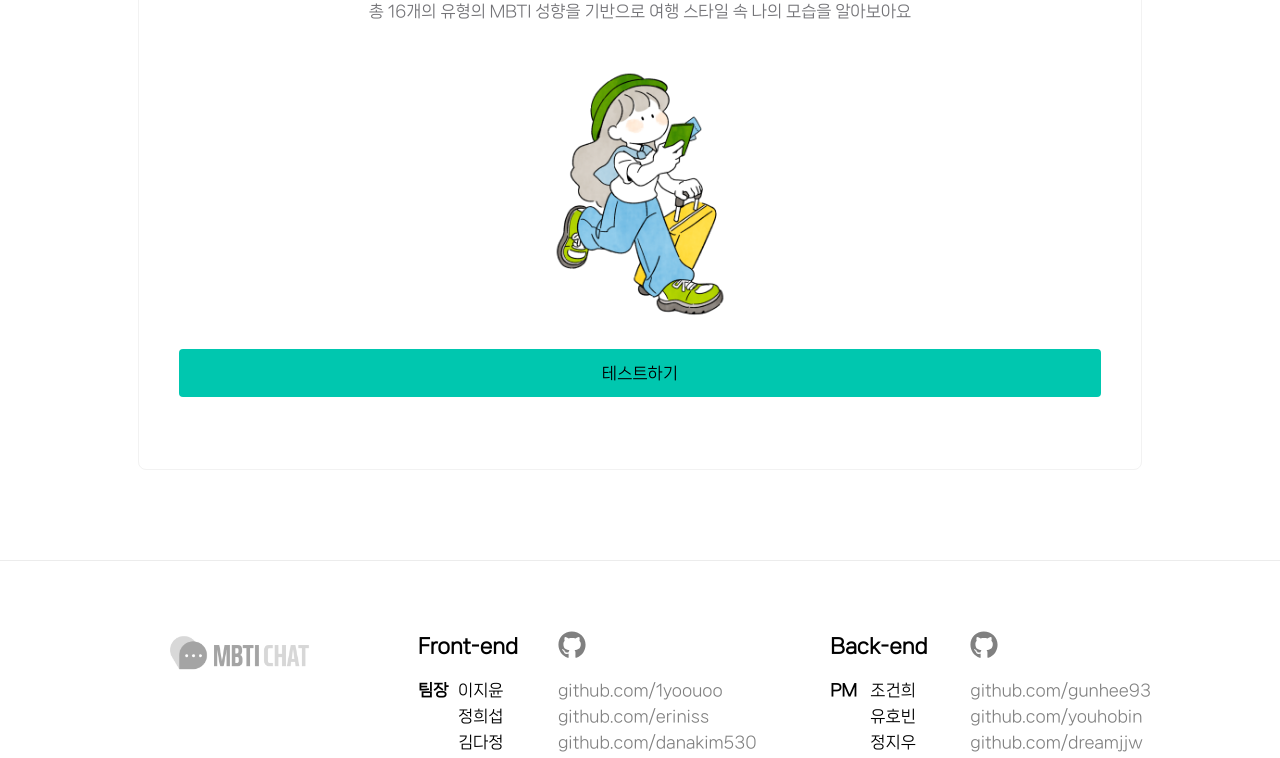
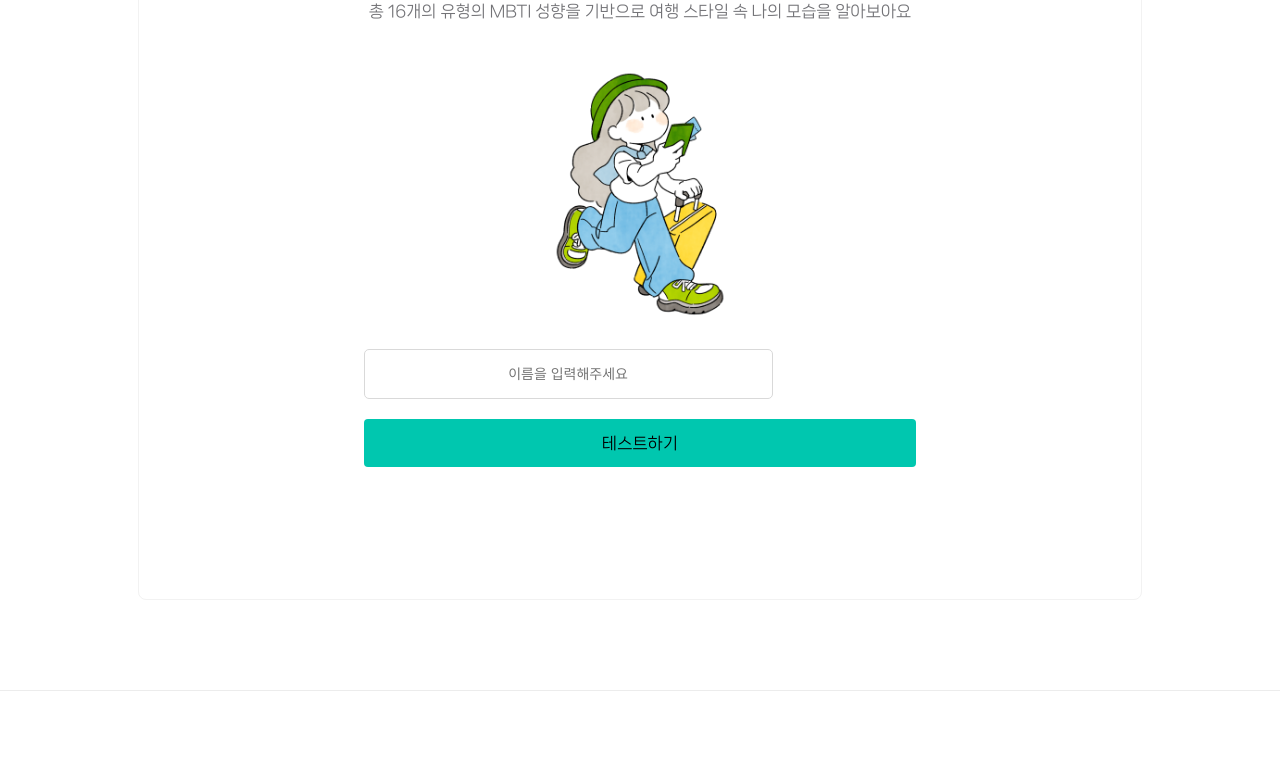
Before and after one commit to Sassy-Project/front-mbti-chat, a React (Create React App) app: page / in a window 1280 px wide. Shown: the part 726-1484 px from the top of the page. Built offline with nearby package versions, Linux system fonts and the light colour scheme.

Commit message:
fix: add input

```diff
--- a/src/components/MbtiTest/startTest.module.scss
+++ b/src/components/MbtiTest/startTest.module.scss
@@ -4,7 +4,7 @@
 .startTest {
   border: 0.0625rem solid #f2f2f2;
   border-radius: 8px;
-  padding: 180px 40px 50px;
+  padding: 180px 40px;
   background-color: #fff;
   width: 90%;
   height: 60vh;
@@ -32,4 +32,18 @@
     width: 250px;
     height: 250px;
   }
+  &__form {
+    width: 60%;
+    margin: auto;
+    &__name {
+      height: 48px;
+      width: 70%;
+      padding: 0 10px;
+      border-radius: 5px;
+      border: 1px solid #d9d9d9;
+      margin: 0 0 20px;
+      font-size: 14px;
+      text-align: center;
+    }
+  }
 }
--- a/src/components/MbtiTest/startTest.tsx
+++ b/src/components/MbtiTest/startTest.tsx
@@ -1,8 +1,17 @@
-import React from 'react';
+import React, { useState } from 'react';
+import { useNavigate } from 'react-router-dom';
 import styles from './startTest.module.scss';
 import Button from '../styled-components/Button';
 
 const StartTest = () => {
+  const navigate = useNavigate();
+  const [name, setName] = useState('');
+  const handleChange = ({ target: { value } }) => setName(value);
+  const handleSubmit = (event) => {
+    event.preventDefault();
+    // const a = document.getElementById('name').value;
+    // navigate('/test?name=' + a);
+  };
   return (
     <div className={styles.startTest}>
       <div className={styles.startTest__title}>여행 스타일로 보는 나의 성격은?</div>
@@ -10,7 +19,18 @@ const StartTest = () => {
         총 16개의 유형의 MBTI 성향을 기반으로 여행 스타일 속 나의 모습을 알아보아요
       </div>
       <img src={`${process.env.PUBLIC_URL}/images/mbtiTest/mbtiTest-start.png`} alt='이미지' />
-      <Button text='테스트하기' />
+      <form className={styles.startTest__form} onSubmit={handleSubmit}>
+        <input
+          className={styles.startTest__form__name}
+          name='name'
+          type='text'
+          value={name}
+          onChange={handleChange}
+          placeholder='이름을 입력해주세요'
+          required
+        />
+        <Button text='테스트하기' />
+      </form>
     </div>
   );
 };
--- a/src/pages/MainPage/style.module.scss
+++ b/src/pages/MainPage/style.module.scss
@@ -8,6 +8,7 @@
   flex-direction: column;
   width: 80%;
   margin: 80px auto;
+
   &__chatStart {
     font-size: 1.3rem;
     font-weight: bold;
```
